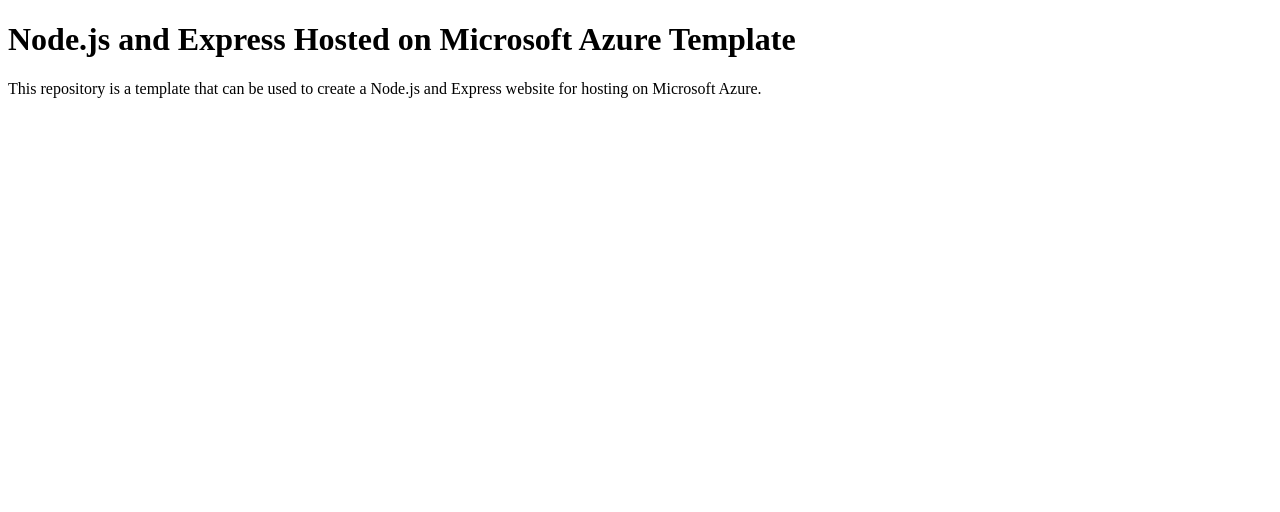
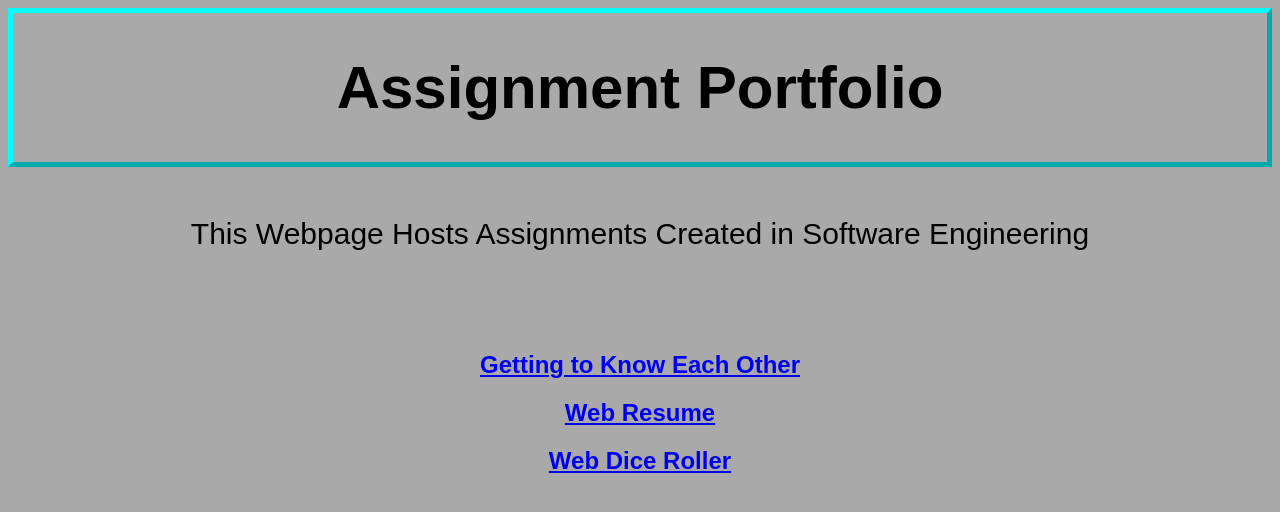
Before and after one commit to jakubzmarzly/portfolio-on-azure, a website: page client/index.html in a window 1280 px wide. Drawn offline with Linux system fonts and the light colour scheme.

Commit message:
Updated index.html and index.css files.

```diff
--- /dev/null
+++ b/client/index.css
@@ -0,0 +1,25 @@
+body {
+    font-family: Arial, Helvetica, sans-serif;
+    background-color: darkgray;
+}
+
+.title {
+    border-style: outset;
+    border-width: 5px;
+    border-color: aqua;
+    font-size: 30px;
+}
+
+.detail {
+    margin-top: 50px;
+    font-size: 30px
+}
+
+.intro {
+    text-align: center;
+}
+
+.projects {
+    margin-top: 100px;
+    text-align: center;
+}
--- a/client/index.html
+++ b/client/index.html
@@ -1,11 +1,29 @@
 <!DOCTYPE html>
-<html>
+<html lang="en">
 <head>
-	<title>Assignment Portfolio on Azure</title>
+       <meta charset="UTF-8">
+       <meta http-equiv="X-UA-Compatible" content="IE=edge">
+       <meta name="viewport" content="width=device-width, initial-scale=1.0">
+       <title>Assignment Portfolio</title>
+       <link rel="stylesheet" href="index.css">
 </head>
 <body>
-	<h1>Node.js and Express Hosted on Microsoft Azure Template</h1>
-	<p>This repository is a template that can be used to create a Node.js and Express website for hosting on Microsoft
-	Azure.</p>
-</body>
-</html>
+    <div class="intro">
+        <div class="title">
+            <h1>Assignment Portfolio</h1>
+        </div>
+        <div class="detail">
+            <p>This Webpage Hosts Assignments Created in Software Engineering</p>
+        </div>
+    </div>
+    <div class="projects">
+        <div class="about">
+            <h2><a href="https://getting-to-know-each-other-jz.azurewebsites.net/">Getting to Know Each Other</a></h2>
+        </div>
+        <div class="resume">
+            <h2><a href="https://agreeable-pond-05e991010.2.azurestaticapps.net/">Web Resume</a></h2>
+        </div>
+        <div class="dice">
+            <h2><a href="https://proud-coast-03b72a410.2.azurestaticapps.net/">Web Dice Roller</a></h2>
+        </div>
+    </div>
```
